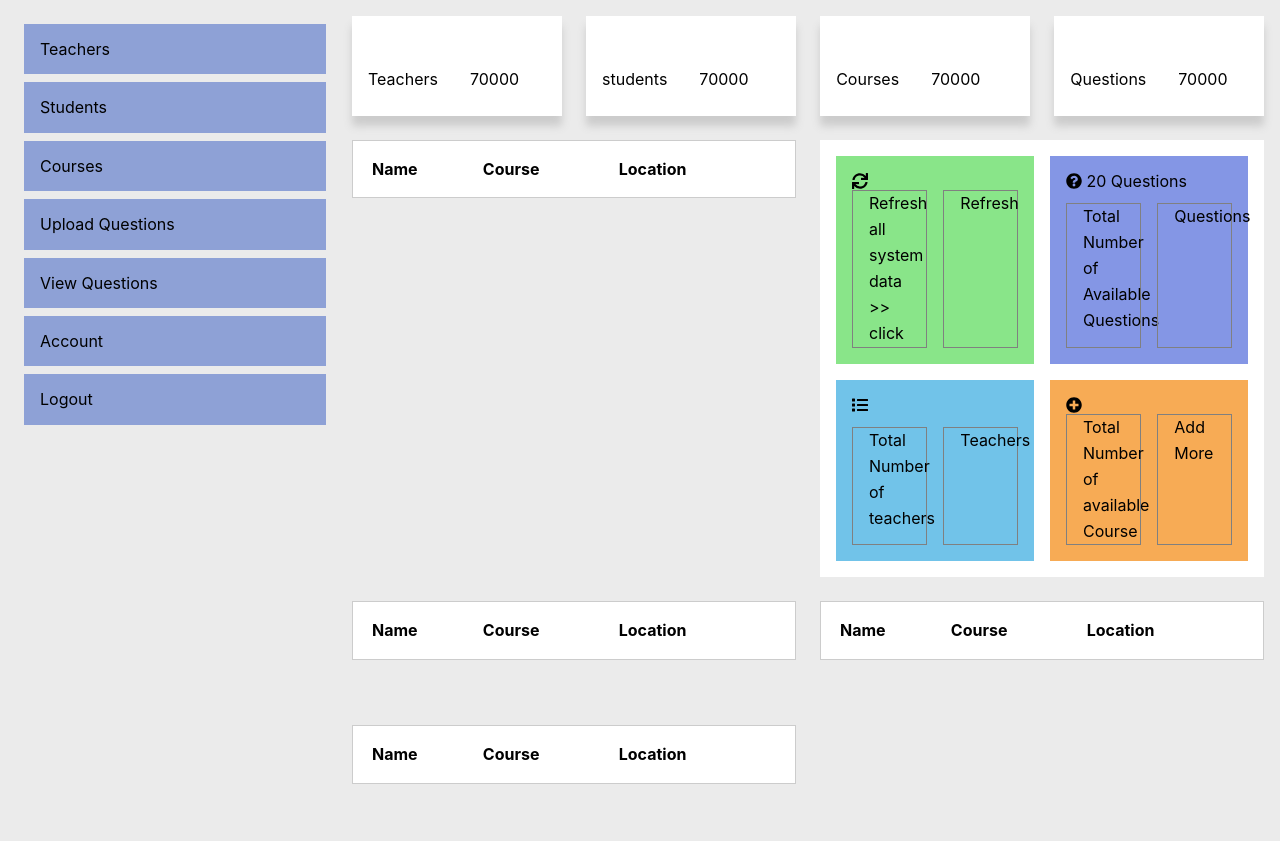
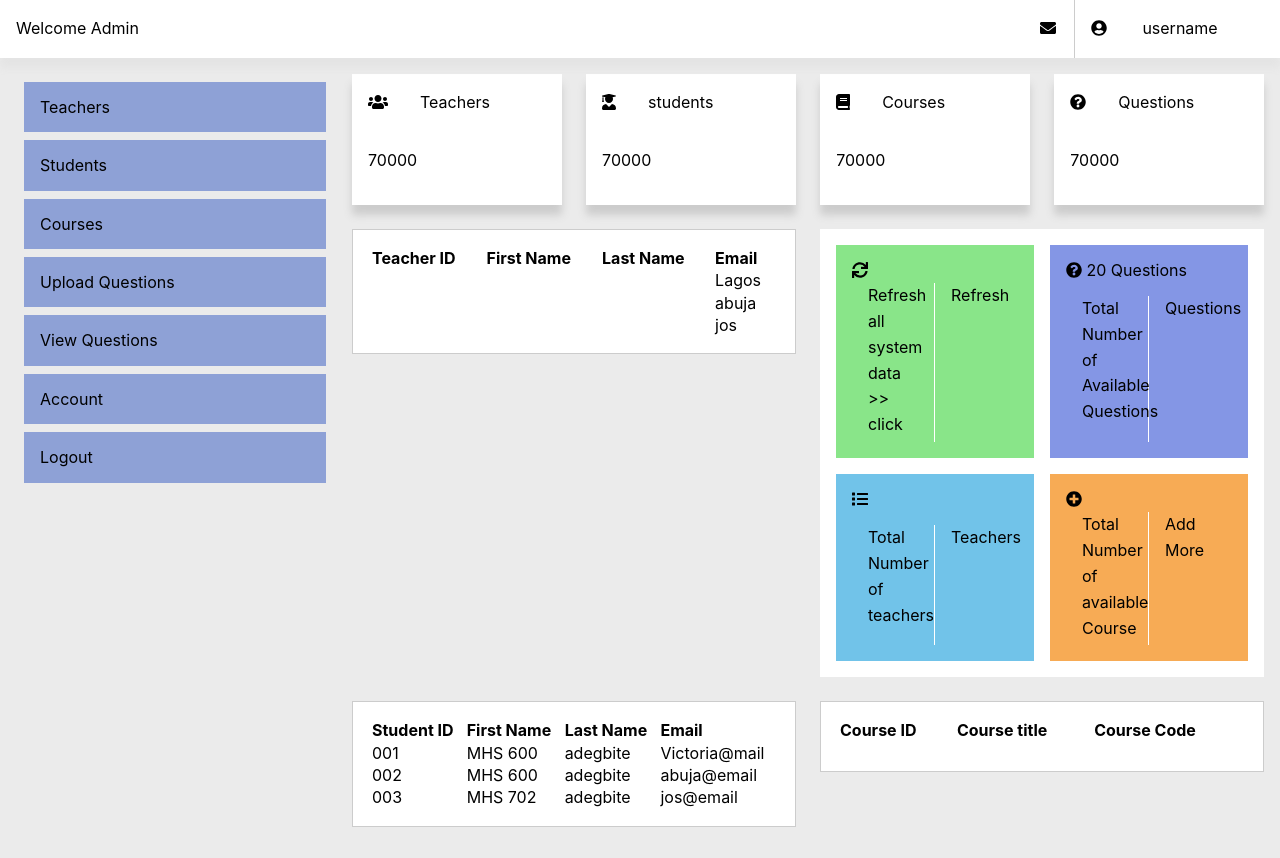
Before and after one commit to BuildForSDGCohort2/smart-CBT-frontend, a React (Create React App) app: page /admin/dashboard in a window 1280 px wide. Built offline with nearby package versions, Linux system fonts and the light colour scheme.

Commit message:
add -- table fixes

```diff
--- a/src/assets/RouteStyle/dashboard.module.scss
+++ b/src/assets/RouteStyle/dashboard.module.scss
@@ -50,14 +50,16 @@
 .courses,
 .questions {
   display: flex;
-  justify-content: space-between;
   span {
     // border: 1px solid red;
     padding: 0 1rem;
     display: inline-block;
-    border: 1px solid grey;
-    width: 45%;
+    border-right: 1px solid white;
+    width: 50%;
 
+    &:last-child {
+      border-right: 0;
+    }
   }
 }
 
--- a/src/assets/RouteStyle/layout.module.scss
+++ b/src/assets/RouteStyle/layout.module.scss
@@ -9,7 +9,7 @@
     // border: 1px solid red;
     display: grid;
     grid-template-columns: repeat(2, 1fr);
-    grid-auto-rows: minmax(100px, auto);
+    grid-auto-rows: minmax(20px, auto);
     position: relative;
     gap: 1.5rem;
     padding: 1rem 1rem 1rem 22rem;
--- a/src/components/DashboardTopBar/index.jsx
+++ b/src/components/DashboardTopBar/index.jsx
@@ -0,0 +1,23 @@
+import React from "react";
+import style from "./index.module.scss";
+import { FontAwesomeIcon } from "@fortawesome/react-fontawesome";
+import { faEnvelope, faUserCircle } from "@fortawesome/free-solid-svg-icons";
+
+export default function DashboardTopBar() {
+  return (
+    <section className={style["topbar"]}>
+      <div>
+        <span>Welcome {"Admin"}</span>
+      </div>
+      <div className={style["user__toolbar"]}>
+        <span>
+          <FontAwesomeIcon icon={faEnvelope} />
+        </span>
+        <span>
+          <FontAwesomeIcon icon={faUserCircle} />
+        </span>
+        <span>{"username"}</span>
+      </div>
+    </section>
+  );
+}
--- a/src/components/DashboardTopBar/index.module.scss
+++ b/src/components/DashboardTopBar/index.module.scss
@@ -0,0 +1,33 @@
+.topbar {
+  display: flex;
+  background-color: #fff;
+}
+
+.topbar {
+    box-shadow: 0px 10px 8px rgb(228, 228, 228);
+  justify-content: space-between;
+  flex-direction: row;
+  position: -webkit-sticky;
+  position: sticky;
+  top: 0;
+  z-index: 3;
+  div {
+    width: 20%;
+  }
+
+  span {
+    display: inline-block;
+    padding: 1rem;
+
+    // border: 1px solid black;
+  }
+}
+
+.user__toolbar {
+  span {
+      width: 20%;
+    &:first-child {
+      border-right: 1px solid #ccc;
+    }
+  }
+}
--- a/src/components/Layout.jsx
+++ b/src/components/Layout.jsx
@@ -1,15 +1,19 @@
 import React from 'react'
 import DashboardSideBar from './DashboardSidebar'
+
 import style from "../assets/RouteStyle/layout.module.scss"
+import DashboardTopBar from './DashboardTopBar'
 
 export default function Layout({children}) {
     return (
-
+        <>
+        <DashboardTopBar/>
         <div className={style["container"]}>
             <DashboardSideBar/>
             <main>
                 {children}
             </main>
         </div>
+        </>
     )
 }
--- a/src/routes/admin/Dashboard.jsx
+++ b/src/routes/admin/Dashboard.jsx
@@ -4,47 +4,71 @@ import style from "../../assets/RouteStyle/dashboard.module.scss";
 // import Table from "../../components/Table";
 import Students from "../../components/Students";
 import useTable from "../../components/Table";
-import { FontAwesomeIcon } from '@fortawesome/react-fontawesome'
-import { faSync,faQuestionCircle,faList,faPlusCircle } from '@fortawesome/free-solid-svg-icons'
+import { FontAwesomeIcon } from "@fortawesome/react-fontawesome";
+import {
+  faSync,
+  faQuestionCircle,
+  faList,
+  faPlusCircle,
+  faUsers,
+  faBook,
+  faUserGraduate,
+} from "@fortawesome/free-solid-svg-icons";
 
 export default function Dashboard() {
   const topSection = [
     {
-      icon: "",
+      icon: <FontAwesomeIcon icon={faUsers} />,
       name: "Teachers",
       amt: "70000",
     },
     {
-      icon: "",
+      icon: <FontAwesomeIcon icon={faUserGraduate} />,
       name: "students",
       amt: "70000",
     },
     {
-      icon: "",
+      icon: <FontAwesomeIcon icon={faBook} />,
       name: "Courses",
       amt: "70000",
     },
     {
-      icon: "",
+      icon: <FontAwesomeIcon icon={faQuestionCircle} />,
       name: "Questions",
       amt: "70000",
     },
   ];
 
-  const tableHead = ["Name", "Course", "Location"];
+  const tableHead = ["Teacher ID", "First Name", "Last Name", "Email"];
+  const RegisteredStudentsTable = [
+    "Student ID",
+    "First Name",
+    "Last Name",
+    "Email",
+  ];
+  const uploadedCourses = ["Course ID", "Course title", "Course Code"];
+  // const tableHead = ["Teacher ID", "First Name", "Last Name", "Email"];
+
+  const studentTablebody = [
+    { studentId: "001", firstName: "MHS 600", lastName:"adegbite", email: "Victoria@mail " },
+    { studentId: "002", firstName: "MHS 600", lastName:"adegbite", email: "abuja@email" },
+    { studentId: "003", firstName: "MHS 702", lastName:"adegbite", email: "jos@email" },
+  ];
+
 
   const tablebody = [
-    // { name: "Ade", course: "MHS 600", location: "Lagos" },
-    // { name: "Basit", course: "MHS 600", location: "abuja" },
-    // { name: "Josh", course: "MHS 702", location: "jos" },
+    { name: "Ade", course: "MHS 600", email: "Lagos" },
+    { name: "Basit", course: "MHS 600", email: "abuja" },
+    { name: "Josh", course: "MHS 702", email: "jos" },
   ];
 
-  const keys = ["name","course", "location"]
-  const Table = useTable(tableHead,tablebody,keys);
-
+  const keys = ["studentId", "firstName", "lastName", "email"];
+  const Table = useTable(tableHead, tablebody, keys);
+  const studentTable = useTable(RegisteredStudentsTable, studentTablebody, keys);
+  const uploadTable = useTable(uploadedCourses, tablebody, keys);
+  // const Table = useTable(tableHead, tablebody, keys);
 
   // console.log(Table)
-
 
   return (
     <Layout>
@@ -54,7 +78,6 @@ export default function Dashboard() {
             <div key={10 * index} className={style["user__stats--item"]}>
               <div>
                 <span>{item.icon} </span>
-                <br />
                 <span>{item.name} </span>
               </div>
               <span className={style["amt"]}>{item.amt} </span>
@@ -65,44 +88,46 @@ export default function Dashboard() {
 
       {/* Tbody takes an array of key value pairs, key = table name and value = table data */}
 
-
       {Table}
-      <Misc/>
-      {Table}
-      {Table}
-      {Table}
-
-
-
+      <Misc />
+      {studentTable}
+      {uploadTable}
       {/* <Students /> */}
     </Layout>
   );
 }
 
-
 const Misc = () => {
   return (
     <section className={style["misc"]}>
-      <div  className={style["refresh"]}>
-        <header><FontAwesomeIcon icon={faSync}/></header>
+      <div className={style["refresh"]}>
+        <header>
+          <FontAwesomeIcon icon={faSync} />
+        </header>
 
         <span>Refresh all system data {">>"} click</span>
         <span>Refresh</span>
       </div>
-      <div  className={style["questions"]}>
+      <div className={style["questions"]}>
         {" "}
-        <header><FontAwesomeIcon icon={faQuestionCircle}/> 20 Questions</header>
+        <header>
+          <FontAwesomeIcon icon={faQuestionCircle} /> 20 Questions
+        </header>
         <span>Total Number of Available Questions</span>
         <span>Questions</span>
       </div>
-      <div  className={style["user__amt"]}>
+      <div className={style["user__amt"]}>
         {" "}
-        <header><FontAwesomeIcon icon={faList}/></header>
+        <header>
+          <FontAwesomeIcon icon={faList} />
+        </header>
         <span>Total Number of teachers</span>
         <span>Teachers</span>
       </div>
-      <div  className={style["courses"]}>
-        <header><FontAwesomeIcon icon={faPlusCircle}/></header>
+      <div className={style["courses"]}>
+        <header>
+          <FontAwesomeIcon icon={faPlusCircle} />
+        </header>
         <span>Total Number of available Course</span>
         <span>Add More</span>
       </div>
```
